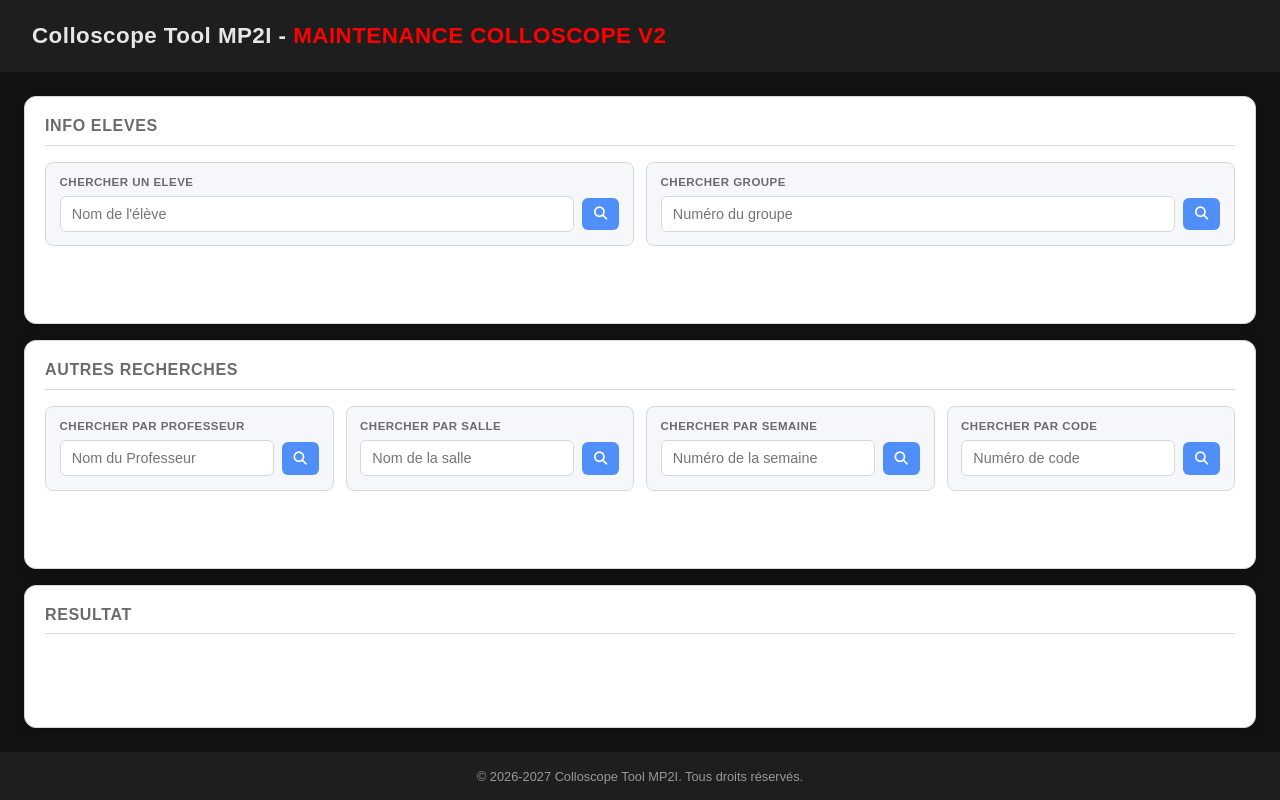
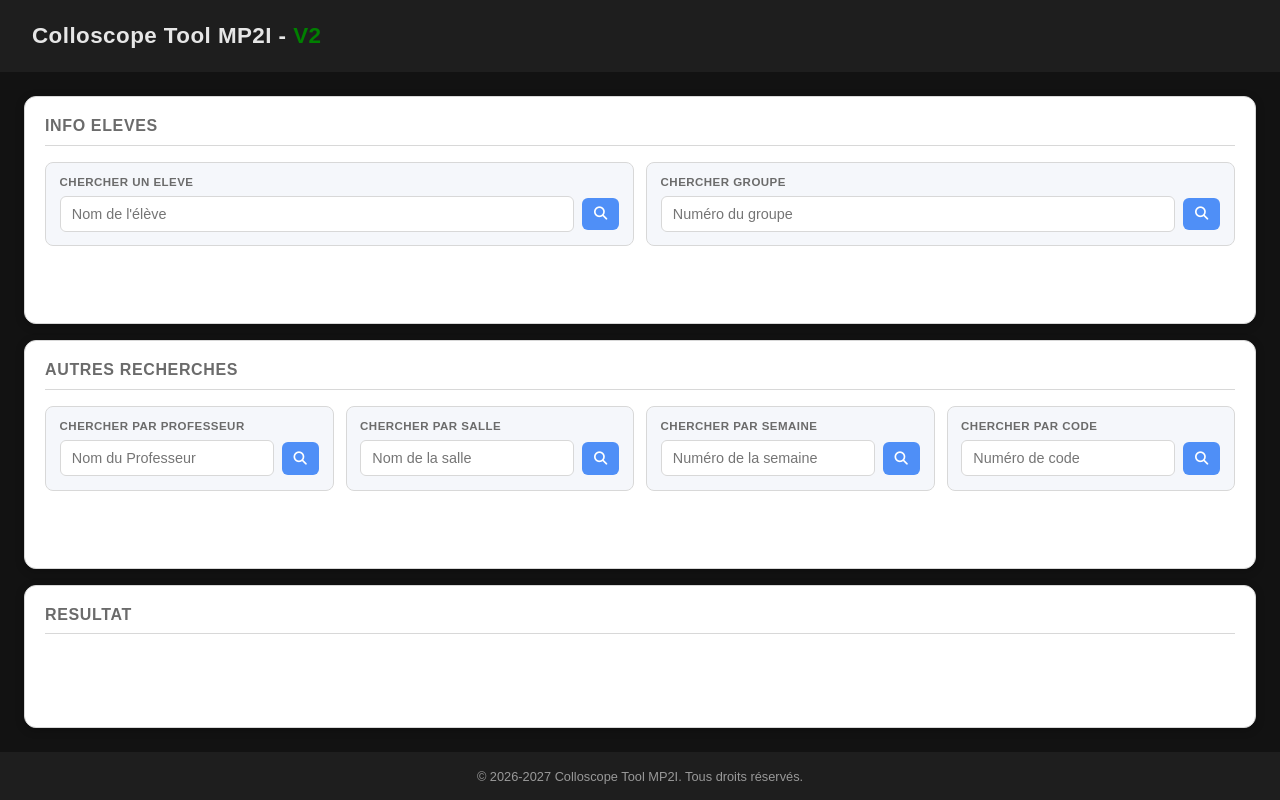
Before and after one commit to kilto56/colloscope, a plain HTML site: page index.html in a window 1280 px wide. Drawn offline with Linux system fonts and the light colour scheme.

Commit message:
title v2 update

```diff
--- a/index.html
+++ b/index.html
@@ -14,7 +14,7 @@
 </head>
 <body>
     <header>
-        <h1>Colloscope Tool MP2I - <b style="color: red;">MAINTENANCE COLLOSCOPE V2</b></h1>
+        <h1>Colloscope Tool MP2I - <span style="color: green;">V2</span></h1>
     </header>
     <main>
         <section>
```
